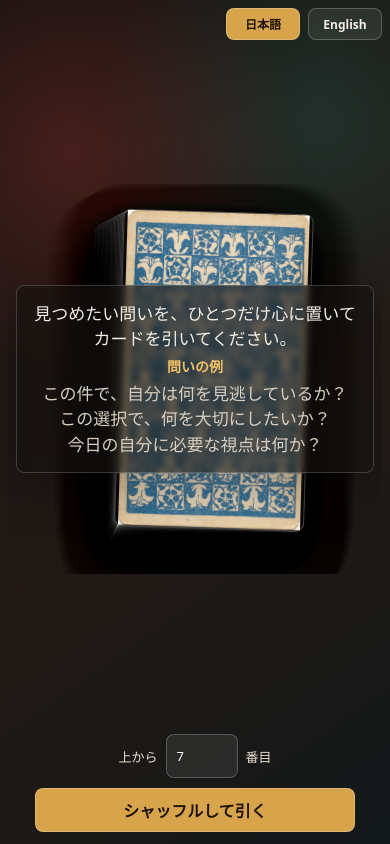
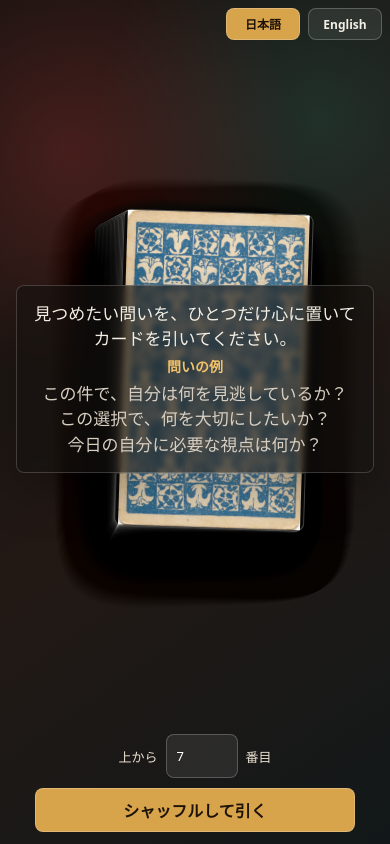
Before and after one commit to hnsol/draw-tarot, a website: page index.html in a window 390 px wide. Drawn offline with Linux system fonts and the light colour scheme.

Commit message:
Expand mobile deck animation area

```diff
--- a/assets/css/style.css
+++ b/assets/css/style.css
@@ -292,12 +292,12 @@ button:disabled {
 
   .stage {
     grid-template-columns: 1fr;
-    min-height: min(560px, calc(100dvh - 190px));
+    min-height: min(620px, calc(100dvh - 150px));
   }
 
   .deck-area {
-    min-height: min(390px, 48dvh);
-    overflow: hidden;
+    min-height: min(500px, 62dvh);
+    overflow: visible;
   }
 
   .deck {
```
Also changed, not shown: test/static.test.js (+3 -2 lines).
